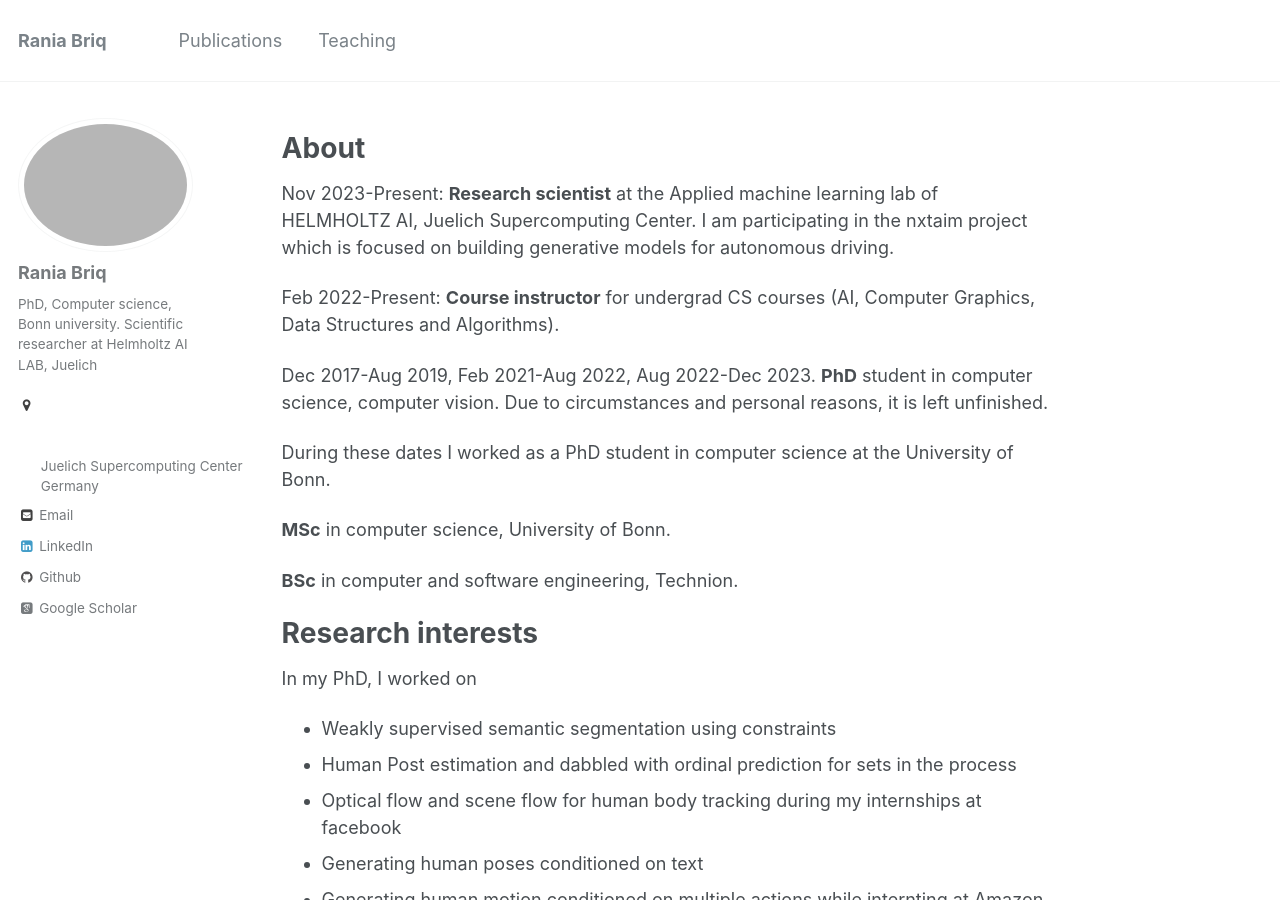
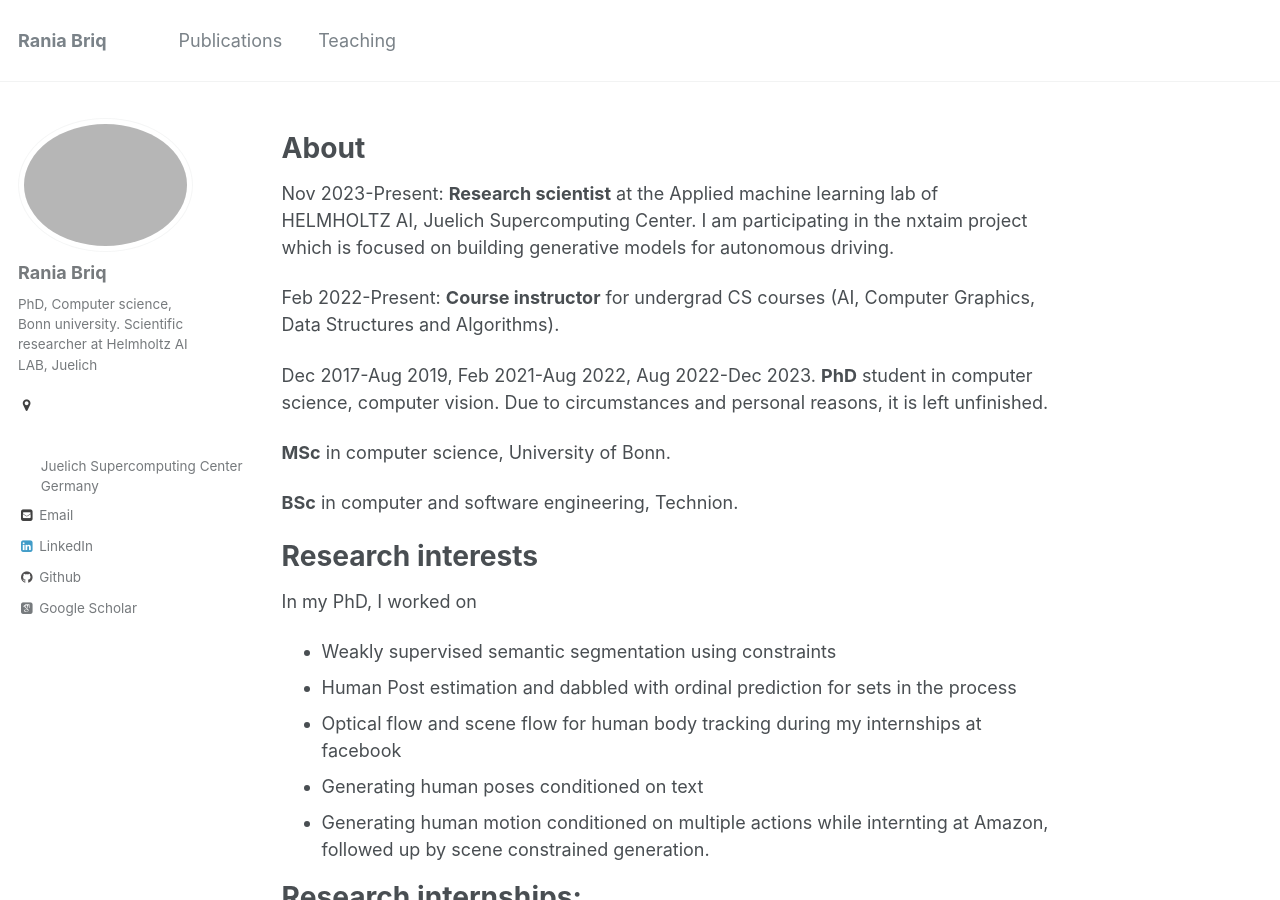
Before and after one commit to briqr/briqr.github.io, a Jekyll site: the page built from _pages/about.md, in a window 1280 px wide and 900 px high. Built offline with Jekyll 4.4.1, drawn with Linux system fonts in a browser that asks for light colours; some web fonts are replaced.

Commit message:
Update about.md

```diff
--- a/_pages/about.md
+++ b/_pages/about.md
@@ -21,8 +21,6 @@ I am participating in the nxtaim project which is focused on building generative
 Feb 2022-Present: **Course instructor** for undergrad CS courses (AI, Computer Graphics, Data Structures and Algorithms).
 
 Dec 2017-Aug 2019, Feb 2021-Aug 2022, Aug 2022-Dec 2023. **PhD** student in computer science, computer vision. Due to circumstances and personal reasons, it is left unfinished.
-
-During these dates I worked as a PhD student in computer science at the University of Bonn.
 
 **MSc** in computer science, University of Bonn.
 
```
